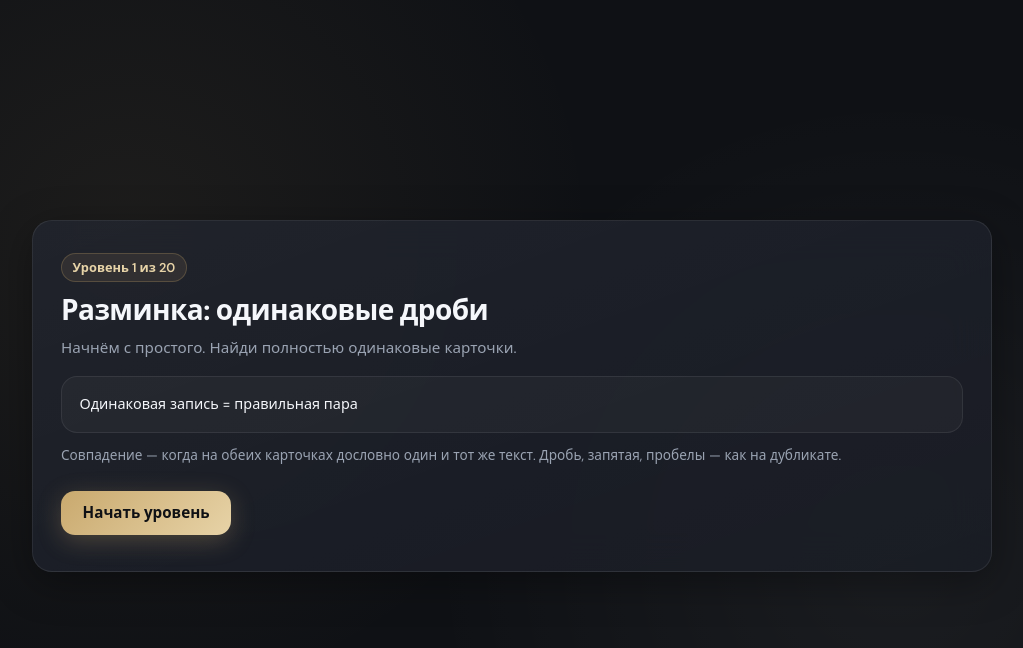
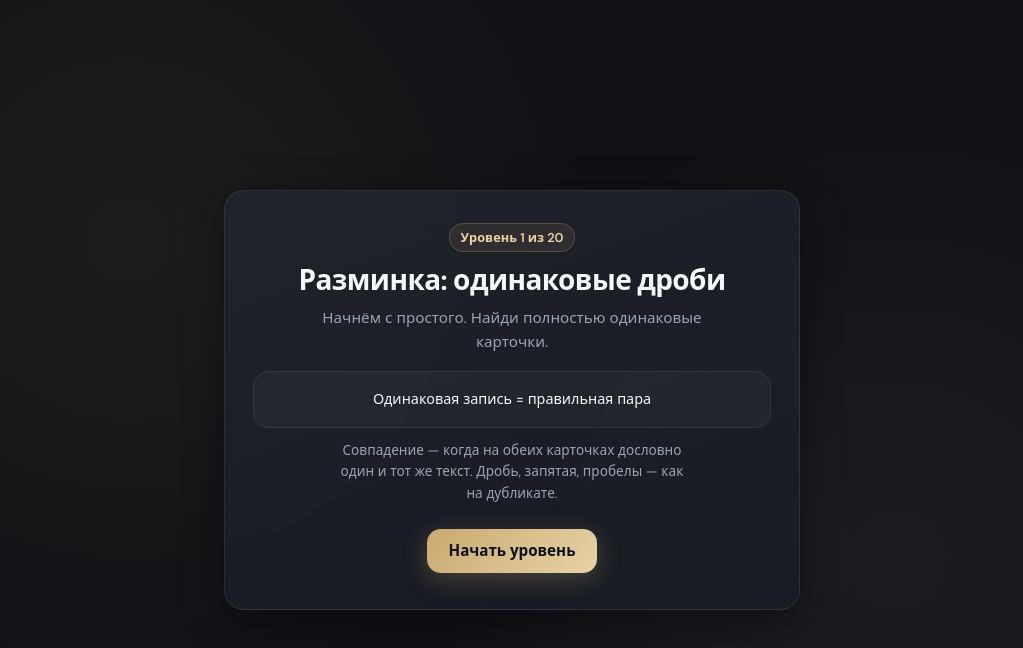
Before and after one commit to aldoshinamaria/IGRA_DROBI, a plain HTML site: page index.html in a window 1280 px wide. Both pictures are taken after a click on the button "Начать игру". Shown: the whole page, without its empty margins (128-1151 px from the left). Drawn offline with Linux system fonts and the light colour scheme.

Commit message:
выровнили по центру

```diff
--- a/index.html
+++ b/index.html
@@ -2,7 +2,7 @@
 <html lang="ru">
 <head>
   <meta charset="UTF-8" />
-  <meta name="viewport" content="width=device-width, initial-scale=1.0" />
+  <meta name="viewport" content="width=device-width, initial-scale=1, viewport-fit=cover" />
   <title>Дроби без скуки: найди пару</title>
   <link rel="preconnect" href="https://fonts.googleapis.com" />
   <link rel="preconnect" href="https://fonts.gstatic.com" crossorigin />
--- a/style.css
+++ b/style.css
@@ -43,31 +43,53 @@
 
 html {
   -webkit-tap-highlight-color: transparent;
+  min-height: 100%;
+  min-height: -webkit-fill-available;
 }
 
 body {
   margin: 0;
+  width: 100%;
+  min-height: 100vh;
   min-height: 100dvh;
+  min-height: -webkit-fill-available;
   font-family: var(--font);
   color: var(--text-main);
   background: radial-gradient(circle at 20% 30%, rgba(201, 169, 110, 0.08), transparent 40%),
     radial-gradient(circle at 80% 70%, rgba(255, 255, 255, 0.05), transparent 40%),
     #0f1115;
   line-height: 1.5;
+  overflow-x: hidden;
+  box-sizing: border-box;
 }
 
 .app {
-  min-height: 100dvh;
+  min-height: min(100dvh, 100%);
+  min-height: -webkit-fill-available;
+  width: 100%;
+  max-width: 100vw;
+  display: flex;
+  flex-direction: column;
+  box-sizing: border-box;
 }
 
-/* Экраны */
+/* Экраны: на весь вьюпорт, с учётом чёлок и home indicator */
 .screen {
+  flex: 1;
+  width: 100%;
+  min-height: 100vh;
   min-height: 100dvh;
-  padding: 1.5rem 1.25rem 2rem;
+  min-height: 100svh;
+  padding: max(0.75rem, env(safe-area-inset-top, 0px)) max(1rem, env(safe-area-inset-right, 0px))
+    max(0.75rem, env(safe-area-inset-bottom, 0px)) max(1rem, env(safe-area-inset-left, 0px));
   display: flex;
   align-items: center;
   justify-content: center;
   animation: screenIn 0.45s ease;
+  box-sizing: border-box;
+  overflow-x: hidden;
+  overflow-y: auto;
+  -webkit-overflow-scrolling: touch;
 }
 
 .screen[hidden] {
@@ -401,7 +423,7 @@ body {
   line-height: 1.6;
 }
 
-/* Intro */
+/* Intro: бейдж, заголовок, описание, правила — по центру */
 .round-badge {
   display: inline-block;
   background: rgba(201, 169, 110, 0.1);
@@ -414,11 +436,44 @@ body {
   border: 1px solid rgba(201, 169, 110, 0.25);
 }
 
+.screen--intro {
+  text-align: center;
+}
+
+.screen--intro .intro-screen {
+  display: flex;
+  flex-direction: column;
+  align-items: center;
+  text-align: center;
+  width: 100%;
+  max-width: 36rem;
+  margin: 0 auto;
+}
+
+.screen--intro .round-badge,
+.screen--intro .title--h2,
+.screen--intro #introTitle {
+  text-align: center;
+}
+
+.screen--intro .title--h2,
+.screen--intro #introTitle {
+  width: 100%;
+}
+
 .intro-desc {
   color: var(--text-muted);
   margin: 0 0 1rem;
   font-size: 0.95rem;
   line-height: 1.6;
+}
+
+.screen--intro .intro-desc {
+  text-align: center;
+  max-width: 40ch;
+  margin-left: auto;
+  margin-right: auto;
+  width: 100%;
 }
 
 .rule-box {
@@ -432,6 +487,16 @@ body {
   border: 1px solid rgba(255, 255, 255, 0.08);
   white-space: pre-wrap;
   word-wrap: break-word;
+  text-align: center;
+}
+
+.screen--intro .rule-box,
+.screen--intro #introRules {
+  text-align: center;
+  max-width: min(100%, 40rem);
+  margin-left: auto;
+  margin-right: auto;
+  width: 100%;
 }
 
 .hint {
@@ -439,6 +504,15 @@ body {
   color: var(--text-muted);
   margin: 0 0 1.5rem;
   line-height: 1.6;
+}
+
+.screen--intro .hint,
+.screen--intro #introHint {
+  text-align: center;
+  max-width: 38ch;
+  margin-left: auto;
+  margin-right: auto;
+  width: 100%;
 }
 
 /* Верх панель (игра: только счётчики + название уровня) */
@@ -617,8 +691,10 @@ body {
   flex-direction: column;
   align-items: stretch;
   justify-content: flex-start;
-  padding: 1rem 1.25rem max(1rem, env(safe-area-inset-bottom));
+  padding: max(0.65rem, env(safe-area-inset-top, 0px)) max(1rem, env(safe-area-inset-right, 0px))
+    max(0.65rem, env(safe-area-inset-bottom, 0px)) max(1rem, env(safe-area-inset-left, 0px));
   min-height: 100dvh;
+  min-height: 100svh;
   box-sizing: border-box;
 }
 
```
